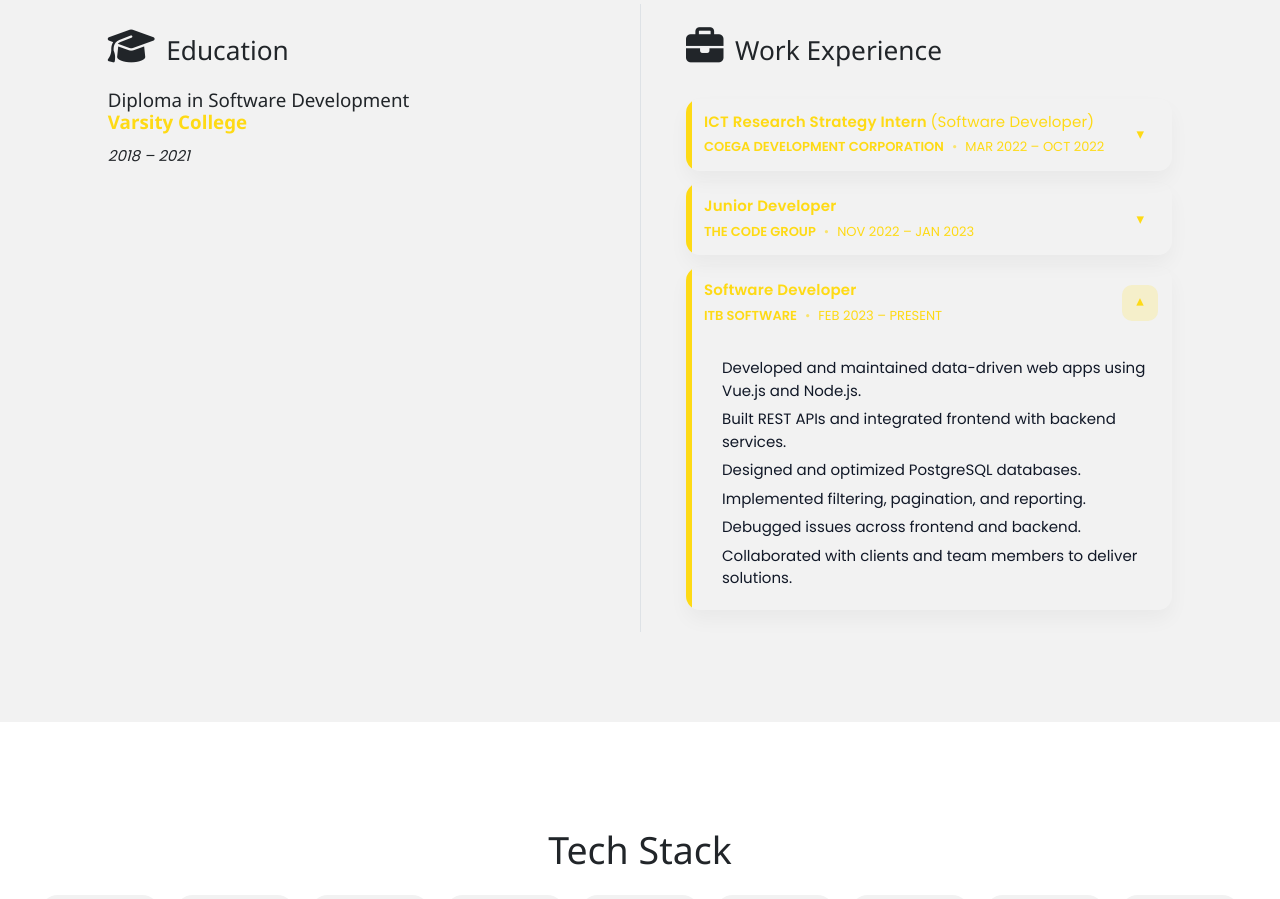
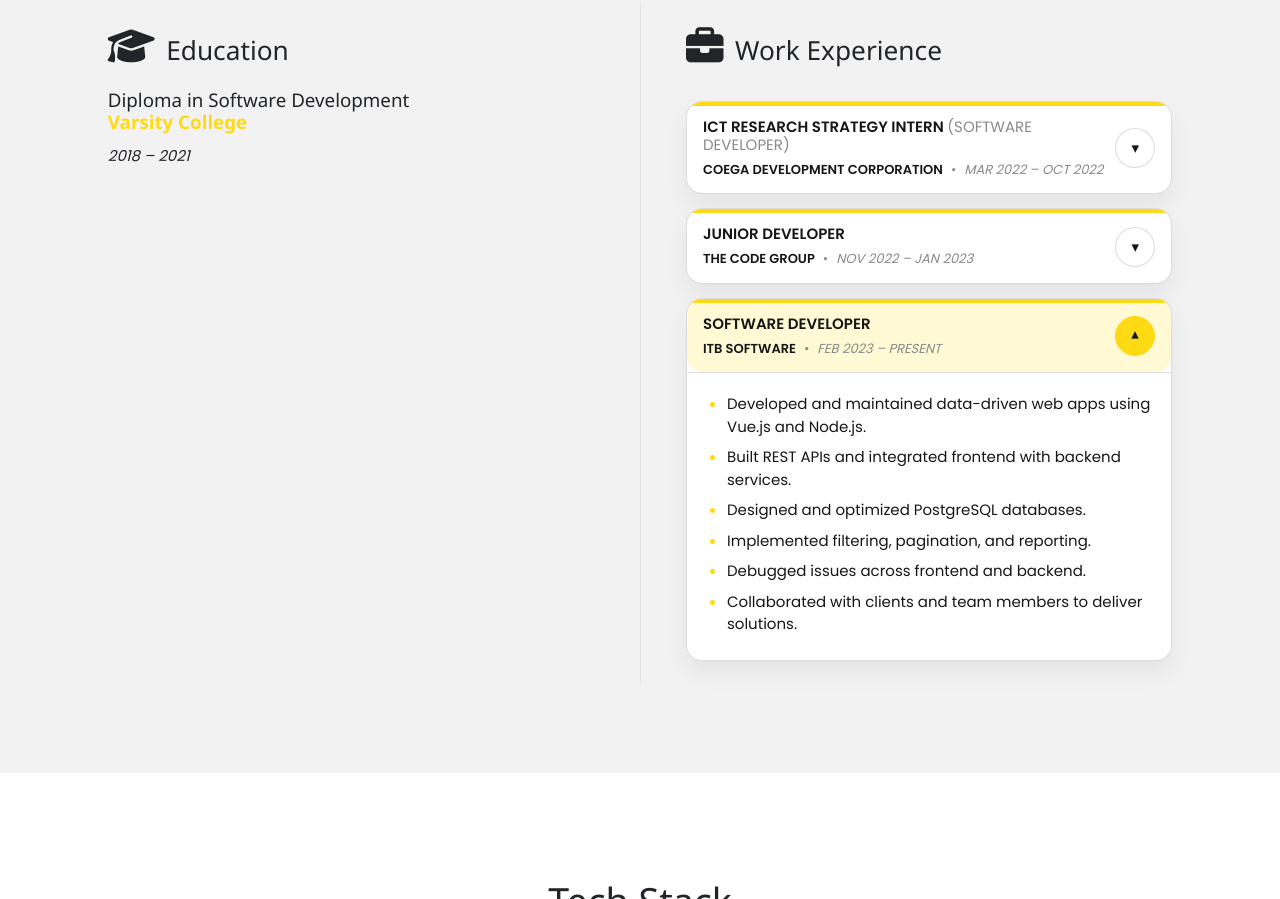
Before and after one commit to SomilaTshapu1/somila-portfolio, a plain HTML site: page index.html in a window 1280 px wide. Shown: the part 1371-2270 px from the top of the page. Drawn offline with nearby package versions, Linux system fonts and the light colour scheme.

Commit message:
Update style.css

```diff
--- a/css/style.css
+++ b/css/style.css
@@ -7,10 +7,12 @@
     --light:#F2F2F2;
     --secondary:#070606;
 	--accent: #feda15;
-  --xp-bg: #ffffff;
-  --xp-border: #e6e6e6;
-  --xp-text: #111;
-  --xp-muted: #6b7280;
+ --xp-card: var(--pure);
+  --xp-ink: var(--dark);
+  --xp-muted: var(--ternary);
+  --xp-border: rgba(22, 22, 22, 0.15);
+  --xp-primary: var(--primary);
+  --xp-primary-soft: rgba(254, 218, 21, 0.18);
 }
 
 body{
@@ -898,31 +900,31 @@
       margin: 30px;
     }
   }
-  .xp-timeline{
-  margin-top: 10px;
+.xp-timeline{
+  margin-top: 12px;
   display: grid;
-  gap: 12px;
+  gap: 14px;
 }
 
-/* Role card */
+/* Card */
 .xp-role{
-  background: var(--card);
-  border: 1px solid var(--line);
-  border-radius: 14px;
+  background: var(--xp-card);
+  border: 1px solid var(--xp-border);
+  border-radius: 16px;
   overflow: hidden;
   position: relative;
-  box-shadow: 0 10px 20px rgba(0,0,0,0.04);
+  box-shadow: 0 12px 24px rgba(0,0,0,0.06);
 }
 
-/* Accent bar */
+/* subtle top accent instead of a harsh full bar */
 .xp-role::before{
   content:"";
   position:absolute;
   left:0;
   top:0;
-  bottom:0;
-  width: 6px;
-  background: var(--accent);
+  height: 4px;
+  width: 100%;
+  background: var(--xp-primary);
 }
 
 /* Button row */
@@ -930,7 +932,7 @@
   width: 100%;
   background: transparent;
   border: 0;
-  padding: 14px 14px 14px 18px;
+  padding: 16px 16px 14px 16px;
   display: flex;
   align-items: center;
   justify-content: space-between;
@@ -939,27 +941,29 @@
   cursor: pointer;
 }
 
+.xp-toggle:hover{
+  background: rgba(22,22,22,0.03);
+}
+
+.xp-toggle[aria-expanded="true"]{
+  background: var(--xp-primary-soft);
+}
+
 .xp-toggle:focus{
   outline: 3px solid rgba(254,218,21,0.35);
   outline-offset: 2px;
-  border-radius: 14px;
-}
-
-.xp-left{
-  min-width: 0;
+  border-radius: 16px;
 }
 
 .xp-role-title{
-  color: var(--ink);
+  color: var(--xp-ink);
   font-weight: 800;
-  letter-spacing: 0.2px;
-  text-transform: none; /* remove shouty all-caps */
-  line-height: 1.25;
+  line-height: 1.2;
 }
 
 .xp-sub{
   font-weight: 500;
-  color: var(--muted);
+  color: var(--xp-muted);
 }
 
 .xp-role-meta{
@@ -968,50 +972,60 @@
   flex-wrap: wrap;
   gap: 8px;
   align-items: center;
-  color: var(--muted);
+  color: var(--xp-muted);
   font-size: 13px;
 }
 
 .xp-company{
-  color: var(--accent);
-  font-weight: 800;
+  color: var(--xp-ink);              /* readable */
+  font-weight: 700;
 }
 
-.xp-dot{
-  opacity: 0.6;
+.xp-dates{
+  font-style: italic;
 }
 
-/* Chevron */
+/* Chevron pill */
 .xp-chevron{
-  width: 36px;
-  height: 36px;
-  border-radius: 10px;
-  border: 1px solid var(--line);
+  flex-shrink: 0;
+  width: 40px;
+  height: 40px;
+  border-radius: 999px;
+  border: 1px solid var(--xp-border);
   display: grid;
   place-items: center;
-  color: var(--ink);
+  background: #fff;
+  color: var(--xp-ink);
   transition: transform 160ms ease, background 160ms ease, border-color 160ms ease;
-  flex-shrink: 0;
 }
 
 .xp-toggle[aria-expanded="true"] .xp-chevron{
   transform: rotate(180deg);
-  background: rgba(254,218,21,0.18);
-  border-color: rgba(254,218,21,0.55);
+  background: var(--xp-primary);
+  border-color: var(--xp-primary);
 }
 
 /* Panel */
 .xp-panel{
-  border-top: 1px solid var(--line);
-  padding: 12px 14px 14px 18px;
+  border-top: 1px solid var(--xp-border);
+  padding: 12px 18px 16px 22px;
+  background: #fff;
 }
 
-.xp-bullets{
+/* ===== BULLETS FIX (overrides your global ul { list-style:none }) ===== */
+.xp-panel .xp-bullets{
   margin: 0;
   padding-left: 18px;
+  list-style: disc !important;
+  list-style-position: outside;
 }
 
-.xp-bullets li{
-  margin: 6px 0;
-  color: #111827;
+.xp-panel .xp-bullets li{
+  margin: 8px 0;
+  color: var(--xp-ink);
 }
+
+/* yellow bullet marker */
+.xp-panel .xp-bullets li::marker{
+  color: var(--xp-primary);
+}
```
